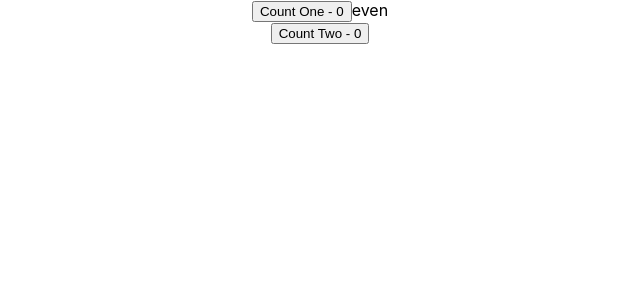
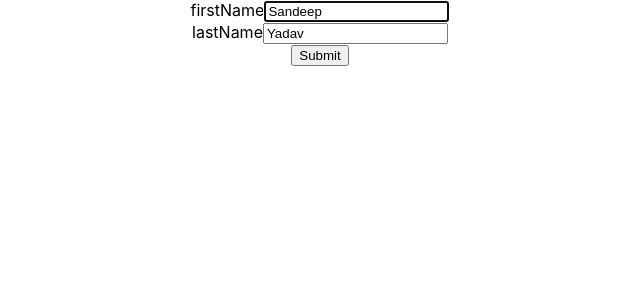
Before and after one commit to syadavdev/react-hook, a React (Create React App) app: page / in a window 1280 px wide. Shown: the top 300 px of the page, without its empty margins (320-960 px from the left). Built offline with nearby package versions, Linux system fonts and the light colour scheme.

Commit message:
learn how to create custom hooks

```diff
--- a/src/App.js
+++ b/src/App.js
@@ -12,8 +12,10 @@
 import HookMouse from './components/HookMouse';
 import IntervalHookCounter from './components/IntervalHookCounter';
 import MouseContainer from './components/MouseContainer';
-import CounterOne from './components/CounterOne';
-import CounterTwo from './components/CounterTwo';
+/* import CounterOne from './components/CounterOne'; */
+import CounterOne from './hooks/CounterOne'
+/* import CounterTwo from './components/CounterTwo'; */
+import CounterTwo from './hooks/CounterTwo'
 import CounterThree from './components/CounterThree';
 import ComponentA from './components/ComponentA';
 import ComponentB from './components/ComponentB';
@@ -21,6 +23,12 @@
 import DataFetchingTwo from './components/DataFetchingTwo';
 import ParentComponent from './components/ParentComponent';
 import Counter from './components/Counter';
+import FocusInput from './components/FocusInput';
+import ClassTimer from './components/ClassTimer';
+import HookTimer from './components/HookTimer';
+import DocTitleOne from './components/DocTitleOne';
+import DocTitleTwo from './components/DocTitleTwo';
+import UserForm from './components/UserForm';
 
 export const UserContext = React.createContext()
 export const ChannelContext = React.createContext()
@@ -40,7 +48,15 @@
   const [count, dispatch] = useReducer(reducer, initialState)
   return (
     <div className="App">
-      <Counter />
+      <UserForm />
+      {/* <CounterOne />
+      <CounterTwo /> */}
+      {/* <DocTitleOne />
+      <DocTitleTwo /> */}
+      {/* <HookTimer /> */}
+      {/* <ClassTimer /> */}
+      {/* <FocusInput /> */}
+      {/* <Counter /> */}
       {/* <ParentComponent /> */}
       {/* <DataFetchingTwo /> */}
       {/* <DataFetchingOne /> */}
--- /dev/null
+++ b/src/components/ClassTimer.js
@@ -0,0 +1,36 @@
+import React, { Component } from 'react'
+
+class ClassTimer extends Component {
+
+    interval
+    constructor(props) {
+        super(props)
+
+        this.state = {
+             timer: 0
+        }
+    }
+
+    componentDidMount(){
+        this.interval = setInterval(() => {
+            this.setState(prevState => ({
+                timer: prevState.timer + 1
+            }))
+        }, 1000)
+    }
+
+    componentWillUnmount(){
+        clearInterval(this.interval)
+    }
+
+    render() {
+        return (
+            <div>
+               Count - {this.state.timer}
+               <button onClick={() => clearInterval(this.interval)}>Clear</button>
+            </div>
+        )
+    }
+}
+
+export default ClassTimer
--- /dev/null
+++ b/src/components/DocTitleOne.js
@@ -0,0 +1,17 @@
+import React, {useState} from 'react'
+import useDocumentTitle from '../hooks/useDocumentTitle'
+
+function DocTitleOne() {
+
+    const [count, setCount] = useState(0)
+
+    useDocumentTitle(count)
+
+    return (
+        <div>
+            <button onClick={() => setCount(count + 1)}>Count - {count}</button>
+        </div>
+    )
+}
+
+export default DocTitleOne
--- /dev/null
+++ b/src/components/DocTitleTwo.js
@@ -0,0 +1,17 @@
+import React, {useState} from 'react'
+import useDocumentTitle from '../hooks/useDocumentTitle'
+
+function DocTitleTwo() {
+
+    const [count, setCount] = useState(0)
+
+    useDocumentTitle(count)
+
+    return (
+        <div>
+            <button onClick={() => setCount(count + 1)}>Count - {count}</button>
+        </div>
+    )
+}
+
+export default DocTitleTwo
--- /dev/null
+++ b/src/components/FocusInput.js
@@ -0,0 +1,18 @@
+import React, {useEffect, useRef} from 'react'
+
+function FocusInput() {
+
+    const inputRef = useRef(null)
+
+    useEffect(() => {
+        inputRef.current.focus()
+    }, [])
+
+    return (
+        <div>
+            <input ref={inputRef} type='text' />
+        </div>
+    )
+}
+
+export default FocusInput
--- /dev/null
+++ b/src/components/HookTimer.js
@@ -0,0 +1,26 @@
+import React, {useState, useEffect, useRef} from 'react'
+
+function HookTimer() {
+
+    const [count, setCount] = useState(0)
+    const intervalRef = useRef()
+
+    useEffect(() => {
+        intervalRef.current = setInterval(() => {
+            setCount(count => count + 1)
+        }, 1000)
+
+        return () => {
+            clearInterval(intervalRef.current)  //clear function
+        }
+    }, [])
+
+    return (
+        <div>
+            Count - {count}
+            <button onClick={() => clearInterval(intervalRef.current)}>Clear</button>
+        </div>
+    )
+}
+
+export default HookTimer
--- /dev/null
+++ b/src/components/UserForm.js
@@ -0,0 +1,33 @@
+import React from 'react'
+import useInput from '../hooks/useInput'
+
+function UserForm() {
+
+    const [firstName, bindFirstName, resetFirstName] = useInput('Sandeep')
+    const [lastName, bindLastName, resetLastName] = useInput('Yadav')
+
+    const submitHandler = e => {
+        e.preventDefault()
+        alert(`Hello ${firstName} ${lastName }`)
+        resetFirstName()
+        resetLastName()
+    }
+
+    return (
+        <div>
+            <form onSubmit={submitHandler}>
+                <div>
+                    <label>firstName</label>
+                    <input autoFocus type='text' {...bindFirstName} />
+                </div>
+                <div>
+                    <label>lastName</label>
+                    <input type='text' {...bindLastName} />
+                </div>
+                <button>Submit</button>
+            </form>
+        </div>
+    )
+}
+
+export default UserForm
--- /dev/null
+++ b/src/hooks/CounterOne.js
@@ -0,0 +1,18 @@
+import React from 'react'
+import useCounter from './useCounter'
+
+function CounterOne() {
+
+    const[count, incrementCount, decrementCount, reset] = useCounter()
+
+    return (
+        <div>
+            <h2>Count - {count}</h2>
+            <button onClick={incrementCount}>Increment</button>
+            <button onClick={decrementCount}>decrement</button>
+            <button onClick={reset}>reset</button>
+        </div>
+    )
+}
+
+export default CounterOne
--- /dev/null
+++ b/src/hooks/CounterTwo.js
@@ -0,0 +1,18 @@
+import React from 'react'
+import useCounter from './useCounter'
+
+function CounterTwo() {
+
+    const[count, incrementCount, decrementCount, reset] = useCounter(20, 10)
+
+    return (
+        <div>
+            <h2>Count - {count}</h2>
+            <button onClick={incrementCount}>Increment</button>
+            <button onClick={decrementCount}>decrement</button>
+            <button onClick={reset}>reset</button>
+        </div>
+    )
+}
+
+export default CounterTwo
--- /dev/null
+++ b/src/hooks/useCounter.js
@@ -0,0 +1,22 @@
+import {useState} from 'react'
+
+function useCounter(initialCount = 0, value = 1) {
+
+    const [count, setCount] = useState(initialCount)
+
+    const incrementCount = () => {
+        setCount(prevCount => prevCount + value)
+    }
+
+    const decrementCount = () => {
+        setCount(prevCount => prevCount - value)
+    }
+
+    const reset = () => {
+        setCount(initialCount)
+    }
+
+    return [count, incrementCount, decrementCount, reset]
+}
+
+export default useCounter
--- /dev/null
+++ b/src/hooks/useDocumentTitle.js
@@ -0,0 +1,17 @@
+import {useEffect} from 'react'
+
+function useDocumentTitle(count) {
+
+    useEffect(() => {
+        document.title = `Count ${count}`
+    }, [count])
+
+
+    return (
+        <div>
+
+        </div>
+    )
+}
+
+export default useDocumentTitle
--- /dev/null
+++ b/src/hooks/useInput.js
@@ -0,0 +1,21 @@
+import {useState} from 'react'
+
+function useInput(initialValue) {
+
+    const [value, setValue] = useState(initialValue)
+
+    const reset = () => {
+        setValue(initialValue)
+    }
+
+    const bind = {
+        value,
+        onChange: e => {
+            setValue(e.target.value)
+        }
+    }
+
+    return [value, bind, reset]
+}
+
+export default useInput
```
